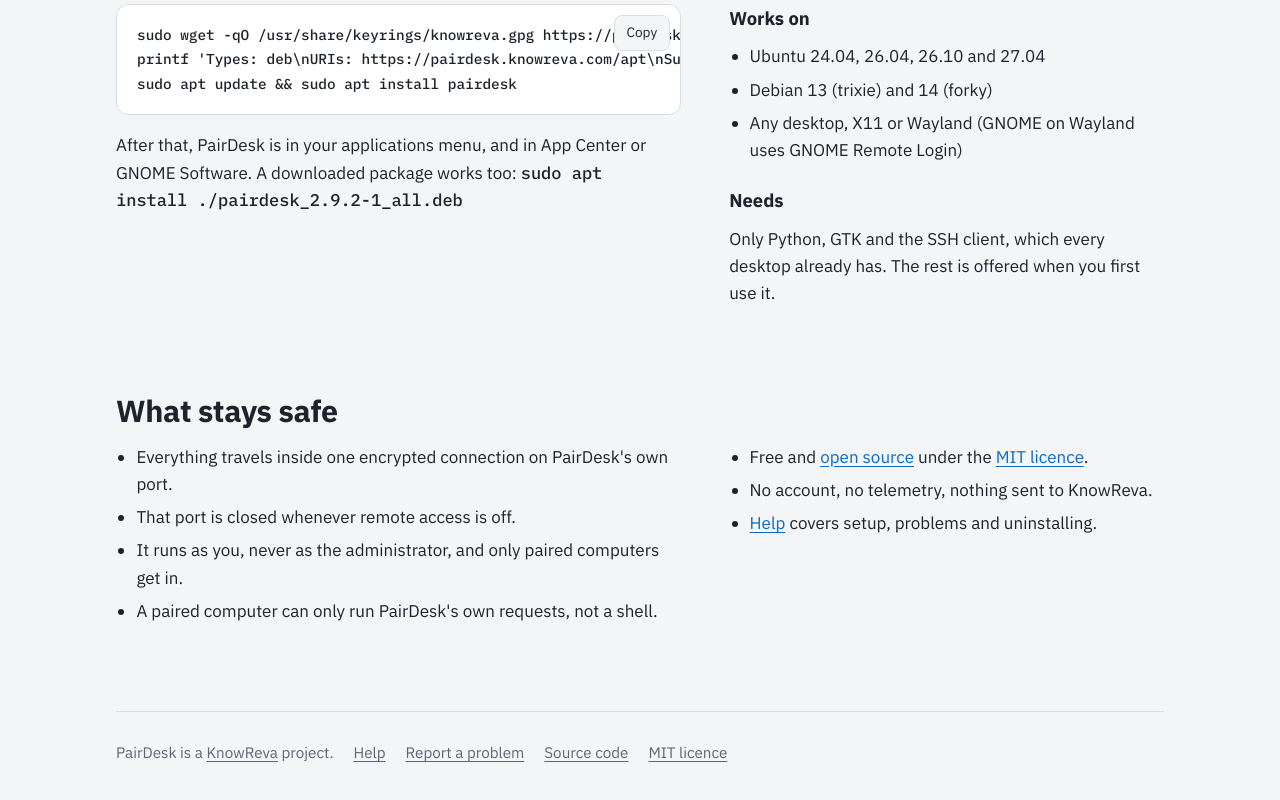
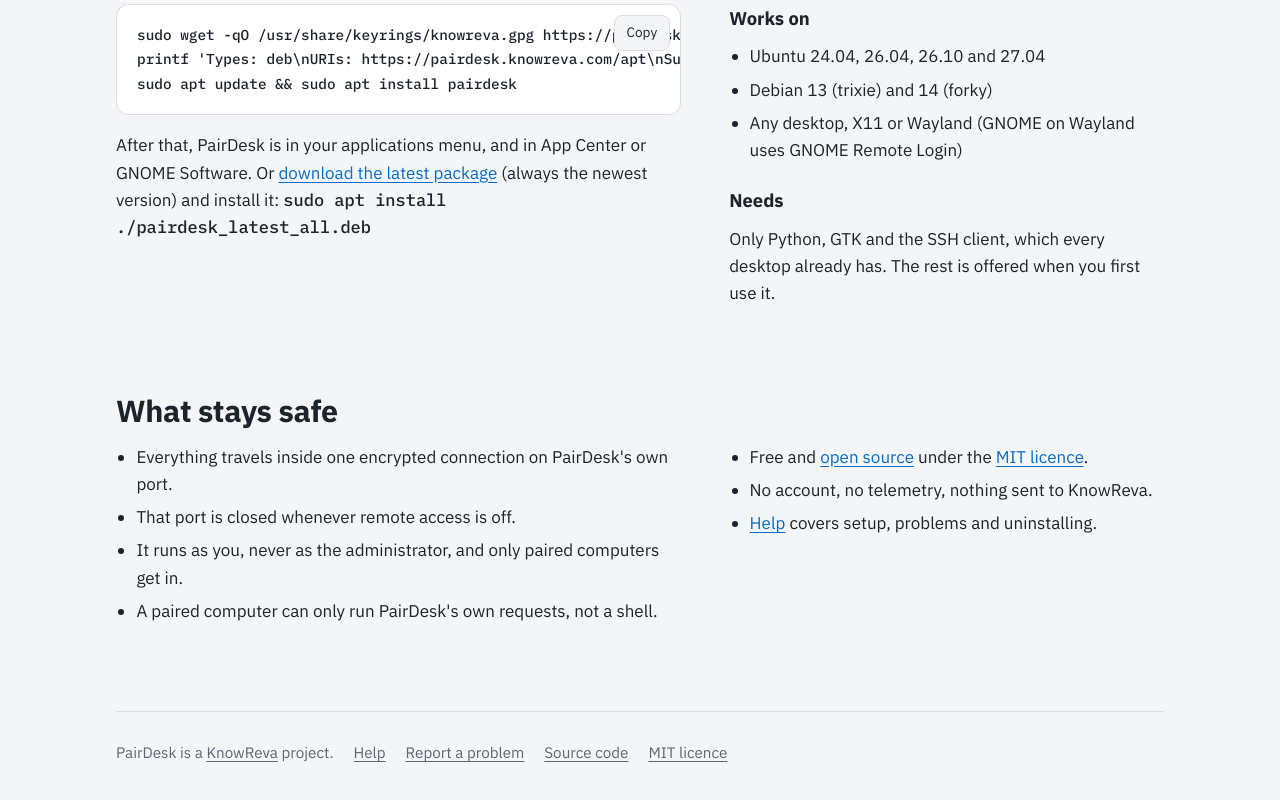
Before and after one commit to KnowReva/PairDesk, a plain HTML site: page index.html in a window 1280 px wide. Shown: the part 3829-4629 px from the top of the page. Drawn offline with Linux system fonts and the light colour scheme.

Commit message:
Site: fixed download link to the latest package

```diff
--- a/index.html
+++ b/index.html
@@ -99,7 +99,8 @@
 printf 'Types: deb\nURIs: https://pairdesk.knowreva.com/apt\nSuites: stable\nComponents: main\nSigned-By: /usr/share/keyrings/knowreva.gpg\n' | sudo tee /etc/apt/sources.list.d/knowreva.sources
 sudo apt update &amp;&amp; sudo apt install pairdesk</pre></div>
           <p>After that, PairDesk is in your applications menu, and in App Center or GNOME Software.
-            A downloaded package works too: <code>sudo apt install ./pairdesk_2.9.2-1_all.deb</code></p>
+            Or <a href="pairdesk_latest_all.deb" download>download the latest package</a> (always the newest
+            version) and install it: <code>sudo apt install ./pairdesk_latest_all.deb</code></p>
         </div>
         <div>
           <h3>Works on</h3>
```
Also changed, not shown: 1 other file.
